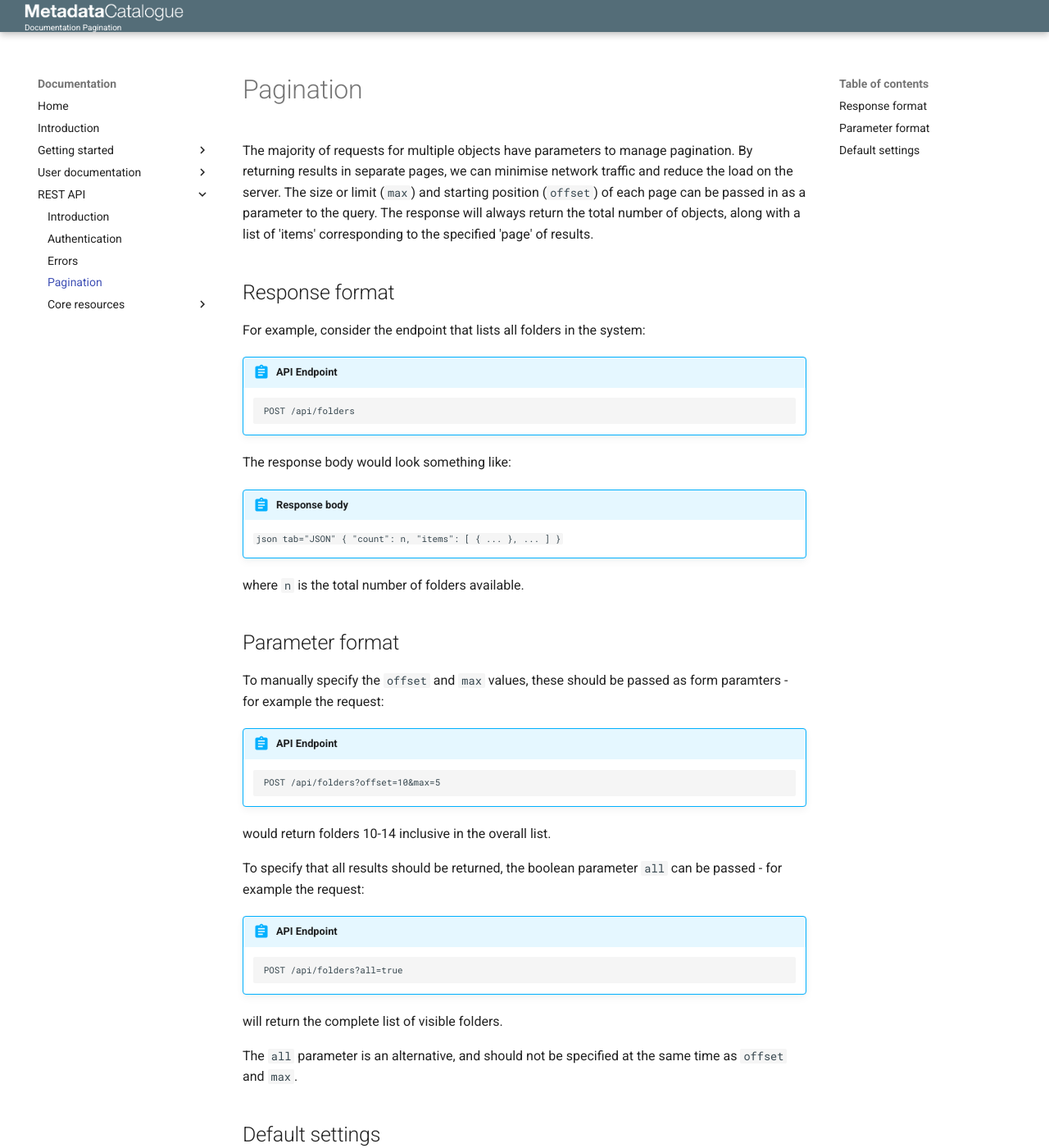
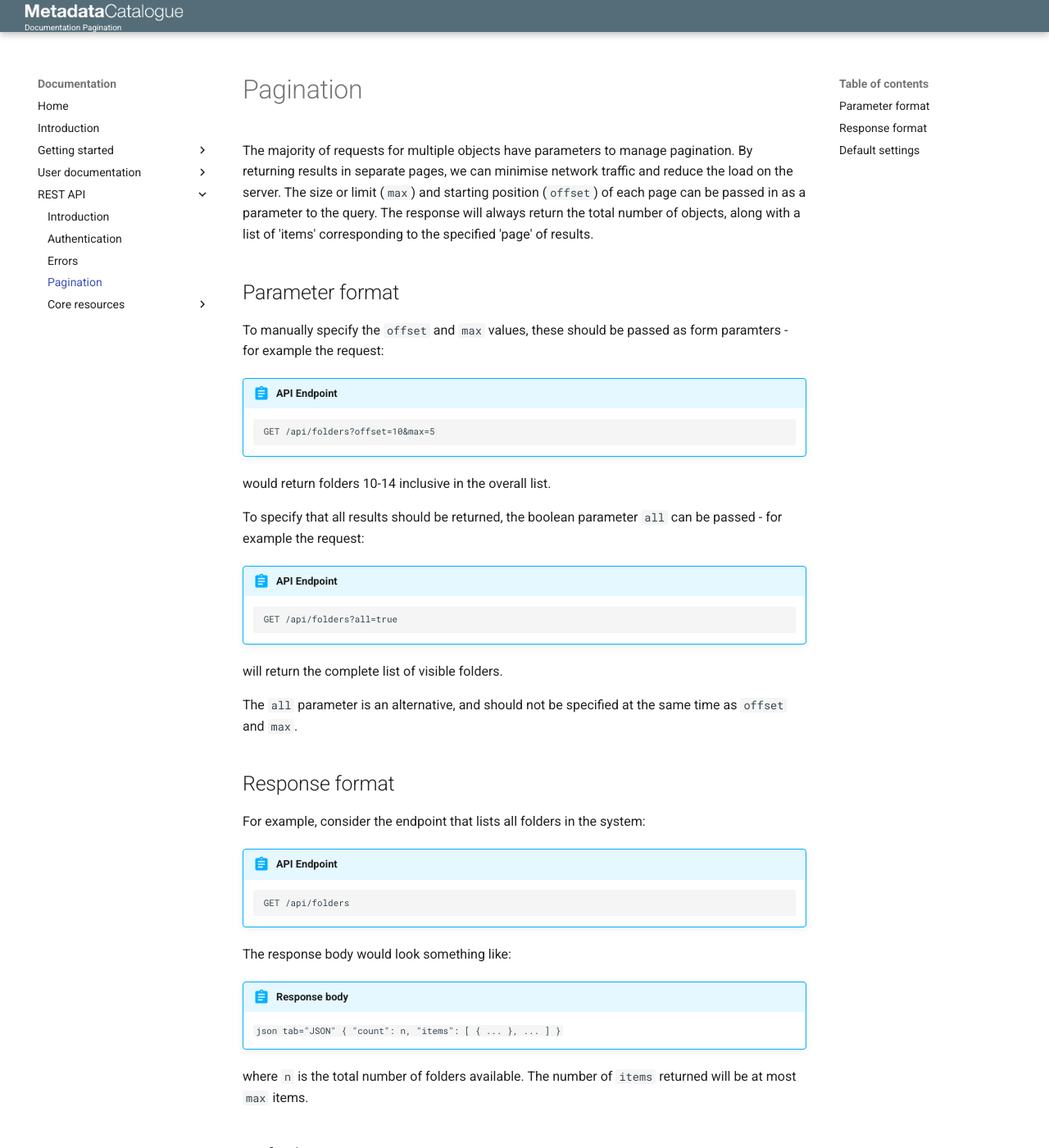
Before and after one commit to MauroDataMapper/docs, an MkDocs documentation site: the page built from docs/rest-api/pagination.md, in a window 1280 px wide and 1400 px high. Shown: the whole window at 82% size. Built offline with MkDocs 1.6.1 and Material for MkDocs 9.7.7, drawn with Linux system fonts in a browser that asks for light colours; some of the changed lines change nothing that is shown.

Commit message:
Fix to pagination details

````diff
--- a/docs/rest-api/pagination.md
+++ b/docs/rest-api/pagination.md
@@ -3,6 +3,29 @@ network traffic and reduce the load on the server.  The size or limit (`max`) an
 parameter
 to the query.  The response will always return the total number of objects, along with a list of 'items' corresponding to the specified 'page' of
 results.
+
+## Parameter format
+
+To manually specify the `offset` and `max` values, these should be passed as form paramters - for example the request:
+
+!!! abstract "API Endpoint"
+    ```http
+    GET /api/folders?offset=10&max=5
+    ```
+
+would return folders 10-14 inclusive in the overall list.
+
+To specify that all results should be returned, the boolean parameter `all` can be passed - for example the request:
+
+!!! abstract "API Endpoint"
+    ```http
+    GET /api/folders?all=true
+    ```
+
+will return the complete list of visible folders.
+
+The `all` parameter is an alternative, and should not be specified at the same time as `offset` and `max`.
+
 
 ##Response format
 
@@ -10,7 +33,7 @@ For example, consider the endpoint that lists all folders in the system:
 
 !!! abstract "API Endpoint"
     ```http
-    POST /api/folders
+    GET /api/folders
     ```
 The response body would look something like:
 
@@ -26,30 +49,8 @@ The response body would look something like:
         ]
     }
     ```
-where `n` is the total number of folders available.
+where `n` is the total number of folders available.  The number of `items` returned will be at most `max` items.
 
-
-## Parameter format
-
-To manually specify the `offset` and `max` values, these should be passed as form paramters - for example the request:
-
-!!! abstract "API Endpoint"
-    ```http
-    POST /api/folders?offset=10&max=5
-    ```
-
-would return folders 10-14 inclusive in the overall list.
-
-To specify that all results should be returned, the boolean parameter `all` can be passed - for example the request:
-
-!!! abstract "API Endpoint"
-    ```http
-    POST /api/folders?all=true
-    ```
-
-will return the complete list of visible folders.
-
-The `all` parameter is an alternative, and should not be specified at the same time as `offset` and `max`.
 
 ## Default settings
 
````
